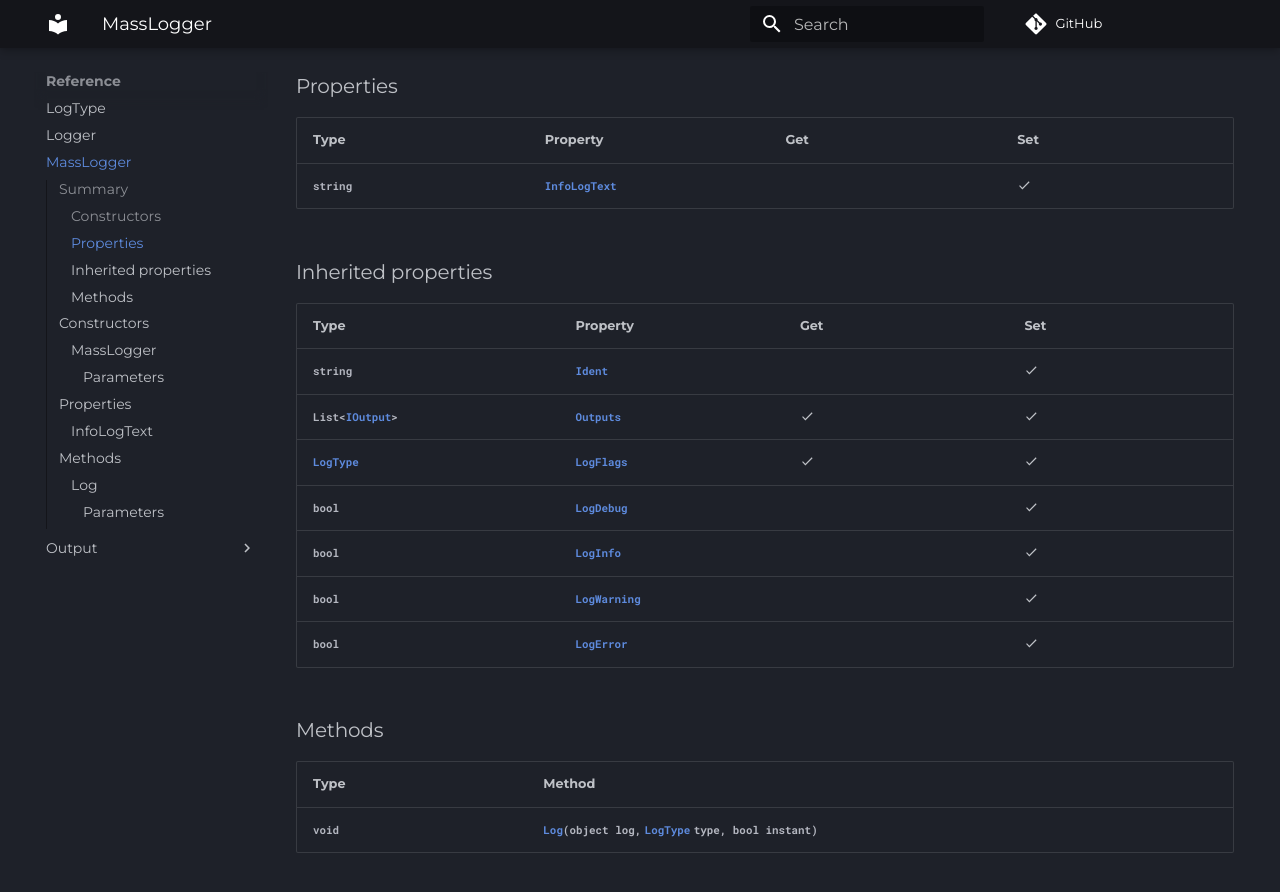
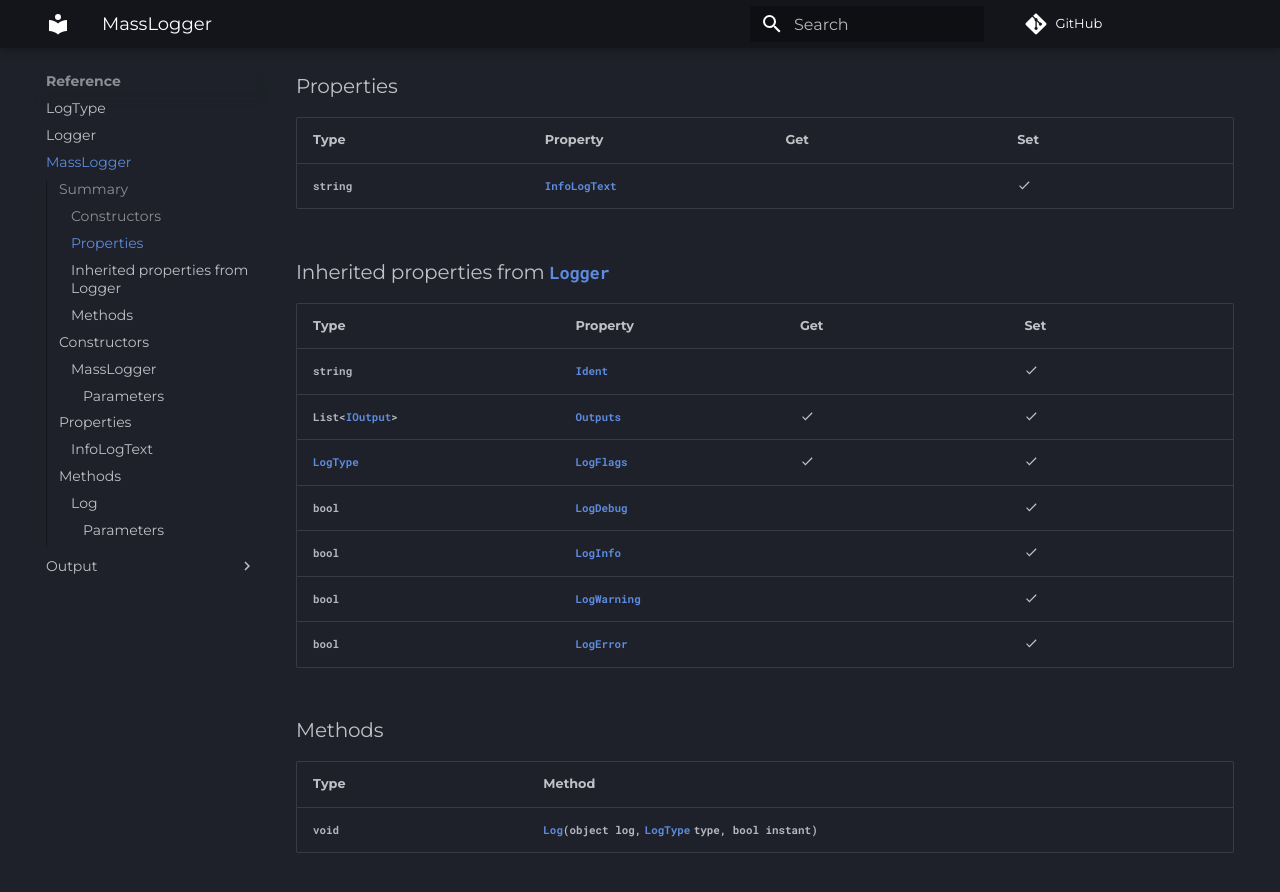
Before and after one commit to habetuz/SharpLog, an MkDocs documentation site: the page built from docs/Reference/MassLogger.md, in a window 1280 px wide and 900 px high, scrolled down 726 px. Shown: the top 892 px of the window. Built offline with MkDocs 1.6.1 and Material for MkDocs 9.7.7, drawn with Linux system fonts in a browser that asks for light colours; comment, search, counter and statistics services are not loaded.

Commit message:
Make inheritance consistent

```diff
--- a/docs/Reference/MassLogger.md
+++ b/docs/Reference/MassLogger.md
@@ -28,7 +28,7 @@ A logger to log a massive amount of similar info logs. It collects info logs and
 | ------------------ | ------------------------------ | ---------------- | ---------------- |
 | `string`           | [`InfoLogText`](#infologtext)  |                  | :material-check: |
 
-### Inherited properties
+### Inherited properties from [`Logger`](Logger.md)
 | Type                              | Property                             | Get              | Set              |
 | --------------------------------- | ------------------------------------ | ---------------- | ---------------- |
 | `string`                          | [`Ident`](Logger.md#ident)           |                  | :material-check: |
```
